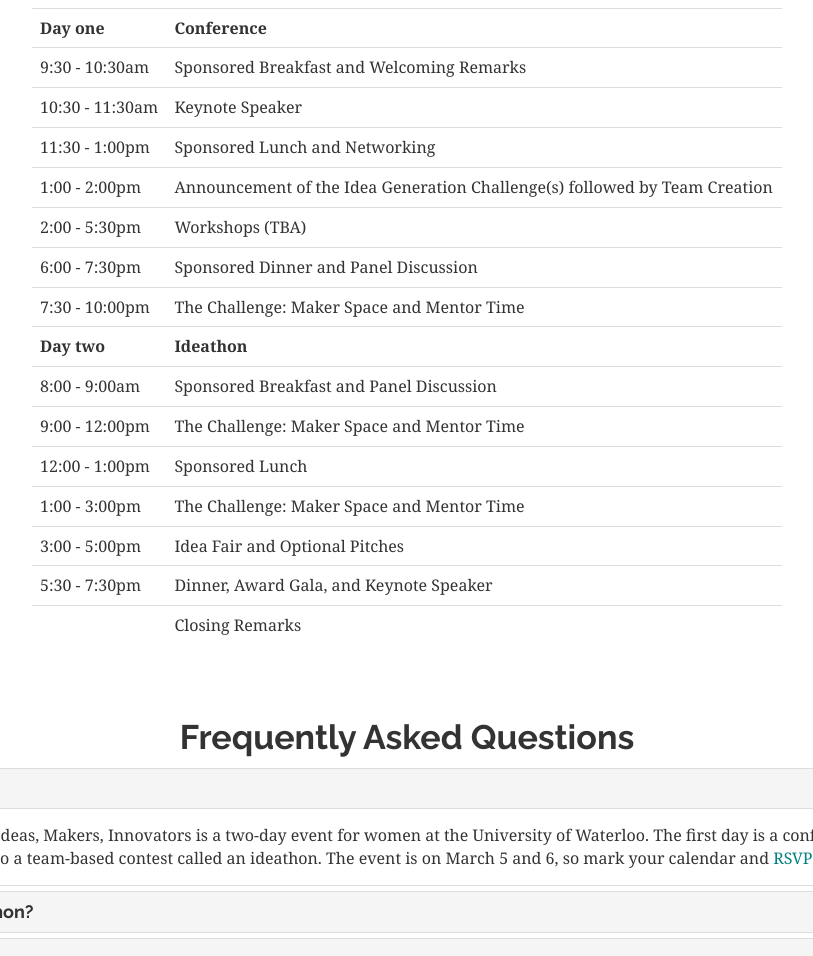
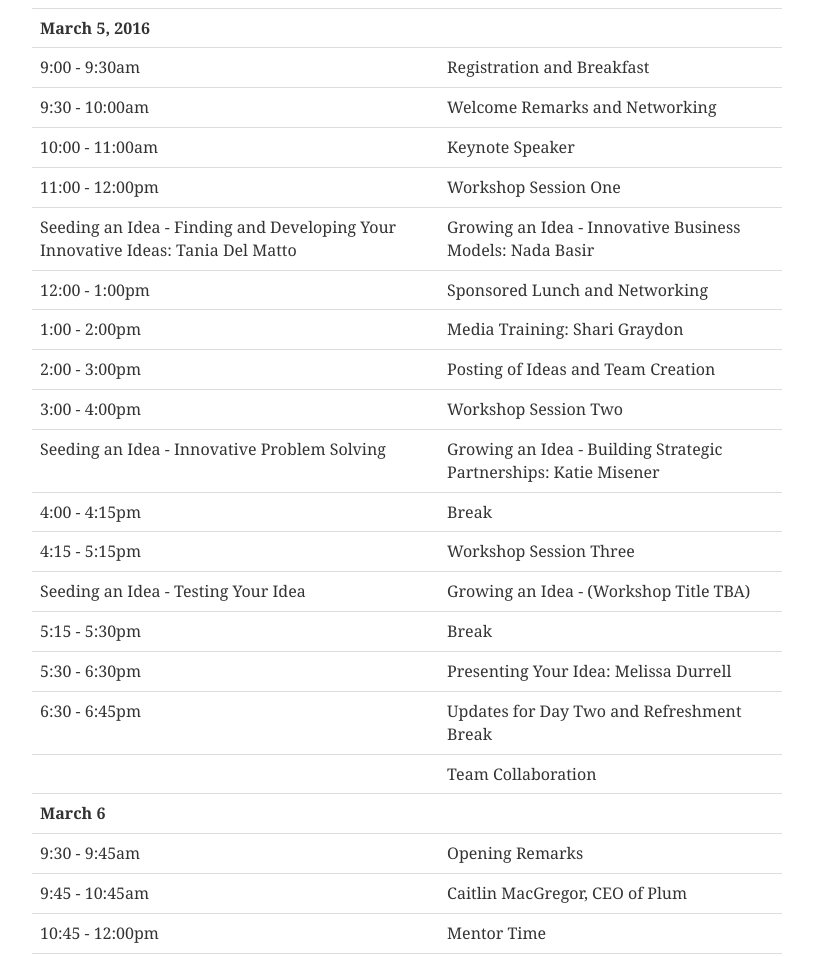
Before and after one commit to joeyrideout/wwimin, a website: page index_source.html in a window 1280 px wide. Shown: the part 2440-3396 px from the top of the page, without its empty margins (233-1046 px from the left). Drawn offline with Linux system fonts and the light colour scheme; a script that the page names is missing.

Commit message:
Schedule update.

```diff
--- a/index_source.html
+++ b/index_source.html
@@ -199,21 +199,58 @@ Found a bug? Ping us at wwimin.social@gmail.com.
       <a id="schedule" name="schedule"></a>
       <h2>Schedule <span class="light">(tentative)</span></h2>
       <table class="table">
-        <tr><th>Day one</th><th>Conference</th></tr>
-        <tr><td>9:30 - 10:30am</td><td>Sponsored Breakfast and Welcoming Remarks</td></tr>
-        <tr><td>10:30 - 11:30am</td><td>Keynote Speaker</td></tr>
-        <tr><td>11:30 - 1:00pm</td><td>Sponsored Lunch and Networking</td></tr>
-        <tr><td>1:00 - 2:00pm</td><td>Announcement of the Idea Generation Challenge(s) followed by Team Creation</td></tr>
-        <tr><td>2:00 - 5:30pm</td><td>Workshops (TBA)</td></tr>
-        <tr><td>6:00 - 7:30pm</td><td>Sponsored Dinner and Panel Discussion</td></tr>
-        <tr><td>7:30 - 10:00pm</td><td>The Challenge: Maker Space and Mentor Time</td></tr>
-        <tr><th>Day two</th><th>Ideathon</th></tr>
-        <tr><td>8:00 - 9:00am</td><td>Sponsored Breakfast and Panel Discussion</td></tr>
-        <tr><td>9:00 - 12:00pm</td><td>The Challenge: Maker Space and Mentor Time</td></tr>
+        <tr><th>March 5, 2016</th><th></th></tr>
+        <tr><td>9:00 - 9:30am</td><td>Registration and Breakfast</td></tr>
+        <tr><td>9:30 - 10:00am</td><td>Welcome Remarks and Networking</td></tr>
+        <tr><td>10:00 - 11:00am</td><td>Keynote Speaker</td></tr>
+
+        <tr><td>11:00 - 12:00pm</td><td>Workshop Session One</td></tr>
+        <tr>
+          <td>
+            Seeding an Idea - Finding and Developing Your Innovative Ideas: Tania Del Matto
+          </td>
+          <td>
+            Growing an Idea - Innovative Business Models: Nada Basir
+          </td>
+        </tr>
+
+        <tr><td>12:00 - 1:00pm</td><td>Sponsored Lunch and Networking</td></tr>
+        <tr><td>1:00 - 2:00pm</td><td>Media Training: Shari Graydon</td></tr>
+        <tr><td>2:00 - 3:00pm</td><td>Posting of Ideas and Team Creation</td></tr>
+
+        <tr><td>3:00 - 4:00pm</td><td>Workshop Session Two</td></tr>
+        <tr>
+          <td>
+            Seeding an Idea - Innovative Problem Solving
+          </td>
+          <td>
+            Growing an Idea - Building Strategic Partnerships: Katie Misener
+          </td>
+        </tr>
+        <tr><td>4:00 - 4:15pm</td><td>Break</td></tr>
+        <tr><td>4:15 - 5:15pm</td><td>Workshop Session Three</td></tr>
+        <tr>
+          <td>
+            Seeding an Idea - Testing Your Idea
+          </td>
+          <td>
+            Growing an Idea - (Workshop Title TBA)
+          </td>
+        </tr>
+        <tr><td>5:15 - 5:30pm</td><td>Break</td></tr>
+
+        <tr><td>5:30 - 6:30pm</td><td>Presenting Your Idea: Melissa Durrell</td></tr>
+        <tr><td>6:30 - 6:45pm</td><td>Updates for Day Two and Refreshment Break</td></tr>
+        <tr><td></td><td>Team Collaboration</td></tr>
+
+        <tr><th>March 6</th><th></th></tr>
+        <tr><td>9:30 - 9:45am</td><td>Opening Remarks</td></tr>
+        <tr><td>9:45 - 10:45am</td><td>Caitlin MacGregor, CEO of Plum</td></tr>
+        <tr><td>10:45 - 12:00pm</td><td>Mentor Time</td></tr>
         <tr><td>12:00 - 1:00pm</td><td>Sponsored Lunch</td></tr>
-        <tr><td>1:00 - 3:00pm</td><td>The Challenge: Maker Space and Mentor Time</td></tr>
-        <tr><td>3:00 - 5:00pm</td><td>Idea Fair and Optional Pitches</td></tr>
-        <tr><td>5:30 - 7:30pm</td><td>Dinner, Award Gala, and Keynote Speaker</td></tr>
+        <tr><td>1:00 - 2:30pm</td><td>Idea Fair</td></tr>
+        <tr><td>2:30 - 3:00pm</td><td>Finalist Pitch Presentations</td></tr>
+        <tr><td>3:00 - 3:30pm</td><td>Awards</td></tr>
         <tr><td></td><td>Closing Remarks</td></tr>
       </table>
     </div>
```
Also changed, not shown: index.html (+1 -1 lines).
